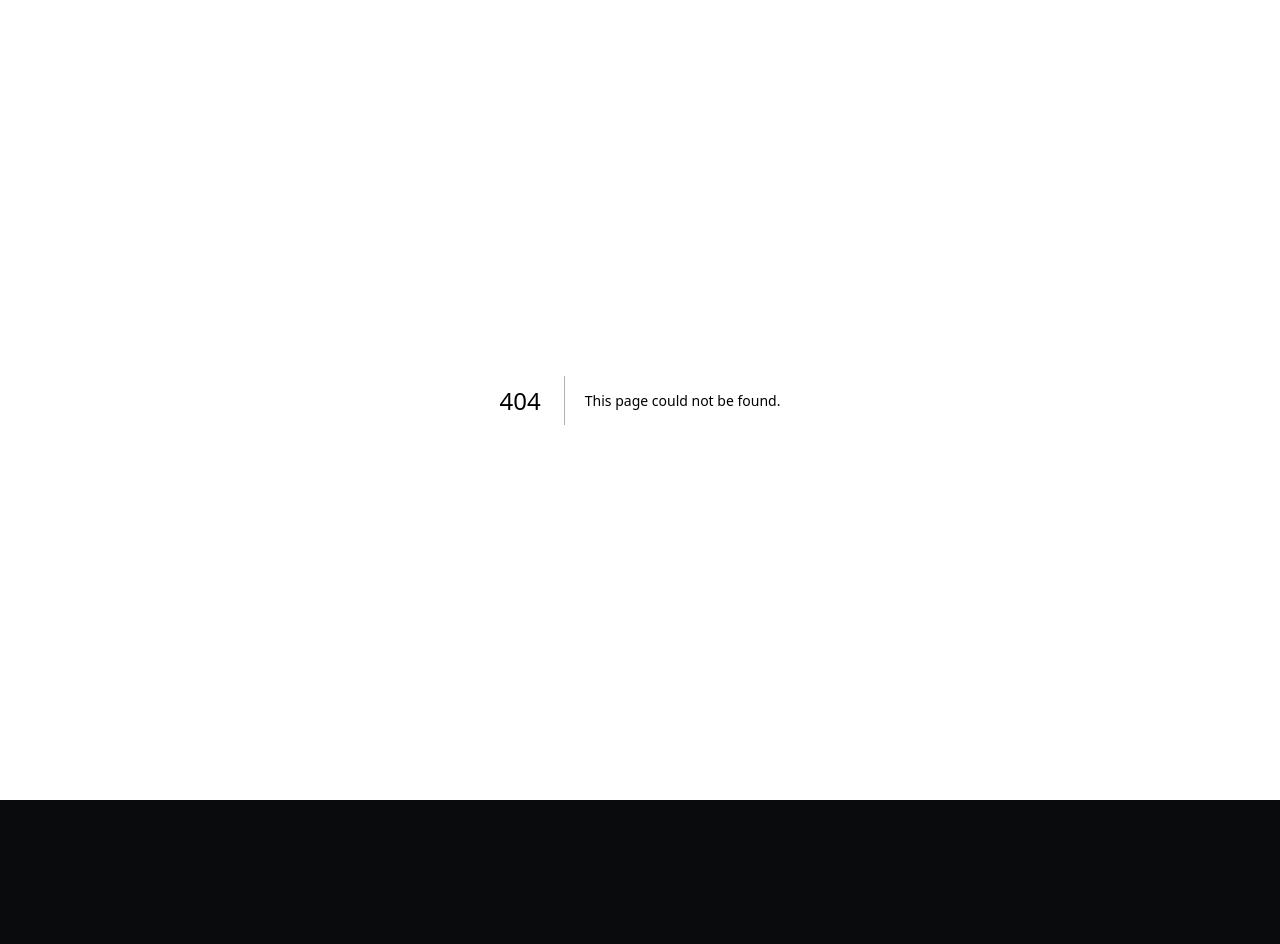
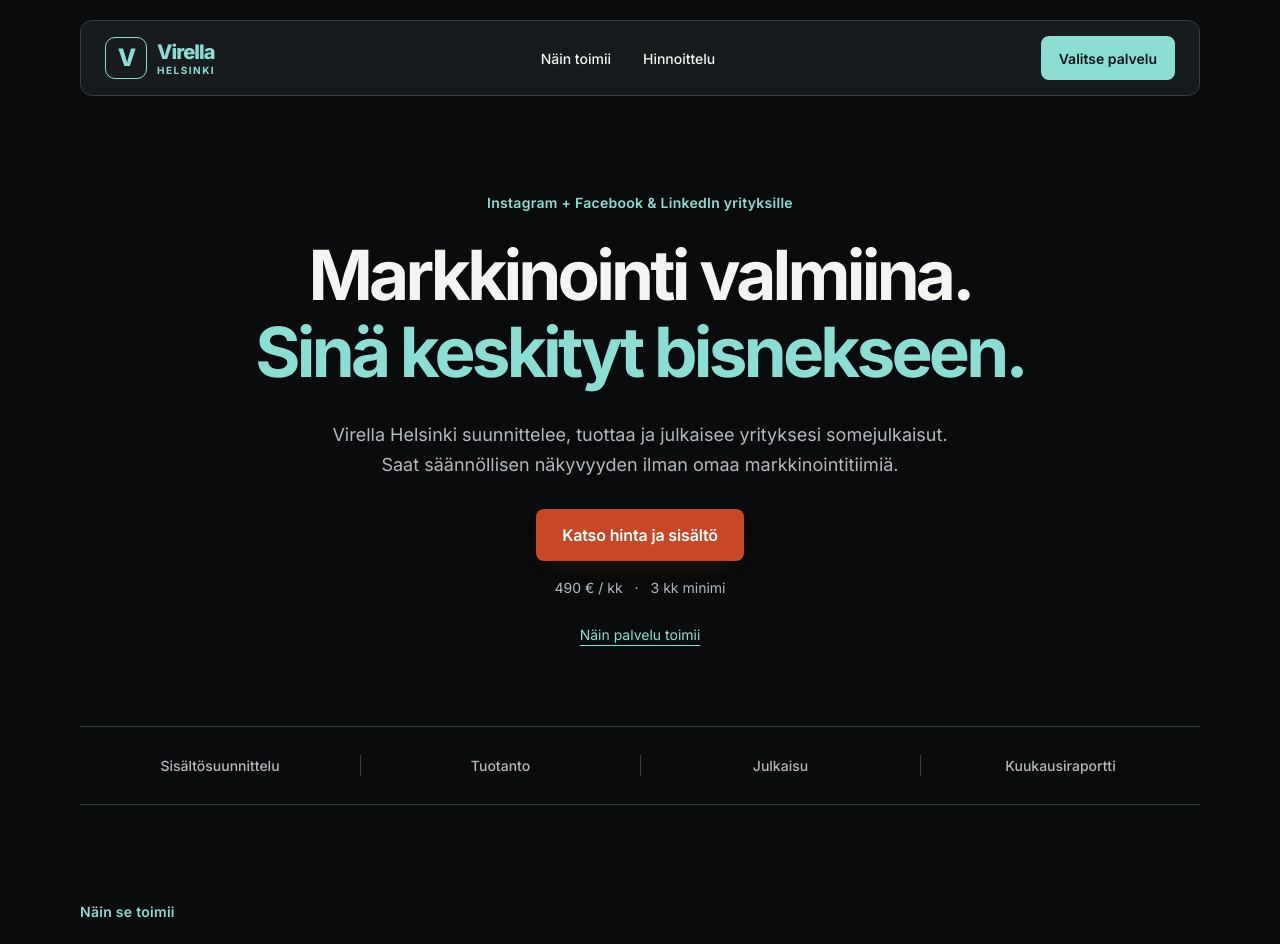
Before and after one commit to Jambovisuaalit/virella-helsinki-web, a Next.js app: page /sosiaalinen-media in a window 1280 px wide. Before the commit this address had no page. Shown: the top 944 px of the page. Before the commit the page ends 800 px from the top, so only its background shows below. Built offline with nearby package versions, Linux system fonts and the light colour scheme.

Commit message:
feat: preserve focused social media landing page as a dedicated service route

```diff
--- /dev/null
+++ b/app/sosiaalinen-media/page.tsx
@@ -0,0 +1,77 @@
+import type { Metadata } from "next";
+import { SectionContainer } from "@/components/layout/section-container";
+import { SocialPricingCard } from "@/components/marketing/social-pricing-card";
+import { SiteFooter } from "@/components/site/footer";
+import { SiteHeader } from "@/components/site/header";
+import { ButtonLink } from "@/components/ui/button";
+import { businessConfig } from "@/config/business";
+import { products } from "@/config/products";
+
+const euro = new Intl.NumberFormat("fi-FI", { style: "currency", currency: "EUR", maximumFractionDigits: 0 });
+
+export const metadata: Metadata = {
+  title: "Sosiaalisen median sisällöntuotanto yrityksille",
+  description: "12 julkaisua kuukaudessa Instagramiin ja Facebookiin. Virella suunnittelee, tuottaa ja julkaisee sisällöt sovitusti.",
+  alternates: { canonical: "/sosiaalinen-media" },
+  openGraph: { title: "Sosiaalisen median sisällöntuotanto | Virella Helsinki", description: "Sisällöt Instagramiin ja Facebookiin ilman omaa markkinointitiimiä.", url: "/sosiaalinen-media", siteName: businessConfig.brandName, locale: "fi_FI", type: "website" },
+  twitter: { card: "summary", title: "Somepalvelu yrityksille | Virella Helsinki" },
+};
+
+const steps = [
+  { number: "01", title: "Sinä kerrot yrityksestäsi.", text: "Valitse Instagram + Facebook -paketti tai LinkedIn-palvelu. Toimita lähtötiedot, olemassa olevat kuvat ja tarvittavat käyttöoikeudet. Sovimme tavoitteet ja sisällön suunnan." },
+  { number: "02", title: "Me teemme sisällöt.", text: "Virella suunnittelee aiheet, kirjoittaa tekstit ja toteuttaa julkaisut. Saat sisällöt tarkistettavaksi ja hyväksyt ne ennen julkaisua." },
+  { number: "03", title: "Markkinointi pyörii.", text: "Hoidamme julkaisun sovitun suunnitelman mukaan ja kokoamme kuukausiraportin. Sinä keskityt asiakkaisiisi ja yrityksesi arkeen." },
+] as const;
+
+export default function SocialMediaPage() {
+  const product = products.instagram;
+  return (
+    <div className="landing-page">
+      <a className="landing-skip-link" href="#main-content">Siirry sisältöön</a>
+      <SiteHeader landing />
+      <main id="main-content">
+        <section className="landing-hero" aria-labelledby="hero-title">
+          <SectionContainer>
+            <p className="landing-eyebrow">Instagram + Facebook & LinkedIn yrityksille</p>
+            <h1 id="hero-title">Markkinointi valmiina.<br /><span>Sinä keskityt bisnekseen.</span></h1>
+            <p className="landing-lead">Virella Helsinki suunnittelee, tuottaa ja julkaisee yrityksesi somejulkaisut. Saat säännöllisen näkyvyyden ilman omaa markkinointitiimiä.</p>
+            <ButtonLink href="#hinnoittelu" className="landing-primary">Katso hinta ja sisältö</ButtonLink>
+            <p className="landing-hero-price">{euro.format(product.price)} / kk <span aria-hidden="true">·</span> {product.commitmentMonths} kk minimi</p>
+            <a href="#prosessi" className="landing-text-link">Näin palvelu toimii</a>
+            <div className="landing-deliverables" aria-label="Palvelun kokonaisuus"><span>Sisältösuunnittelu</span><span>Tuotanto</span><span>Julkaisu</span><span>Kuukausiraportti</span></div>
+          </SectionContainer>
+        </section>
+        <section id="prosessi" className="landing-process" aria-labelledby="process-title">
+          <SectionContainer>
+            <div className="landing-section-intro"><div><p className="landing-eyebrow">Näin se toimii</p><h2 id="process-title">Yksi asia vähemmän<br />hoidettavana.</h2></div><p>Hands-free ei tarkoita, että katoat prosessista. Sinä tunnet yrityksesi. Me muutamme sen osaamisen valmiiksi sisällöksi.</p></div>
+            <ol className="landing-steps">{steps.map((step) => <li key={step.number}><span className="landing-step-number">{step.number}</span><h3>{step.title}</h3><p>{step.text}</p></li>)}</ol>
+            <p className="landing-process-note">Sinun osuutesi: lähtötiedot, materiaalit ja hyväksyntä. Virellan osuus: suunnittelu, toteutus, julkaisu ja seuranta.</p>
+          </SectionContainer>
+        </section>
+        <section id="hinnoittelu" className="landing-pricing" aria-labelledby="pricing-title">
+          <SectionContainer className="landing-pricing-layout">
+            <div className="landing-pricing-left">
+              <div className="landing-pricing-copy">
+              <p className="landing-eyebrow">Selkeä hinta. Selkeä sisältö.</p>
+              <h2 id="pricing-title">Oma sisältötiimi.<br /><span>Ilman rekrytointia.</span></h2>
+              <p>Valitse yrityksellesi sopiva kanava. Instagram + Facebook näyttävät tekemisesi. LinkedIn tuo asiantuntemuksesi esiin.</p>
+              <p>Yksi palvelu, sovittu julkaisurytmi ja kuukausittainen raportti. Näet etukäteen, mistä maksat.</p>
+              </div>
+              <div className="landing-faq">
+                <details><summary>Kuuluvatko molemmat kanavat hintaan?</summary><p>Instagram-paketti sisältää Instagramin ja Facebookin. LinkedIn on erillinen palvelu, eikä kuulu Instagram-paketin hintaan.</p></details>
+                <details><summary>Kuinka pitkä sopimus on?</summary><p>Minimisopimus on {product.commitmentMonths} kuukautta. Hinta on {euro.format(product.price)} kuukaudessa, yhteensä {euro.format(product.totalPrice)}. Maksutapa ja jatkon ehdot vahvistetaan ennen aloitusta.</p></details>
+                <details><summary>Mitä minulta tarvitaan?</summary><p>Yrityksen lähtötiedot, käytettävissä olevat kuva- ja videomateriaalit sekä julkaisun vaatimat käyttöoikeudet. Tarkistat ja hyväksyt sisällöt ennen julkaisua.</p></details>
+                <details><summary>Miten tuloksia seurataan?</summary><p>Saat kuukausiraportin valitun kanavan näkyvyydestä ja sisältöjen toimivuudesta. Sisältöä kehitetään havaintojen perusteella. Tiettyä seuraaja-, yhteydenotto- tai myyntimäärää ei luvata.</p></details>
+              </div>
+            </div>
+            <SocialPricingCard />
+          </SectionContainer>
+        </section>
+        <section id="yhteys" className="landing-contact" aria-labelledby="contact-title">
+          <SectionContainer className="landing-contact-layout"><div><p className="landing-eyebrow">Virella Helsinki</p><h2 id="contact-title">Jätetään markkinointi<br />pois tehtävälistaltasi.</h2><p>Valitse palvelu tai kysy Jamilta, kumpi palvelu sopii yrityksellesi.</p></div><div className="landing-contact-actions"><ButtonLink href="#hinnoittelu" className="landing-primary">Katso hinta ja sisältö</ButtonLink><a href={`tel:${businessConfig.phoneE164}`}>{businessConfig.phone}</a></div></SectionContainer>
+        </section>
+      </main>
+      <SiteFooter />
+    </div>
+  );
+}
```
